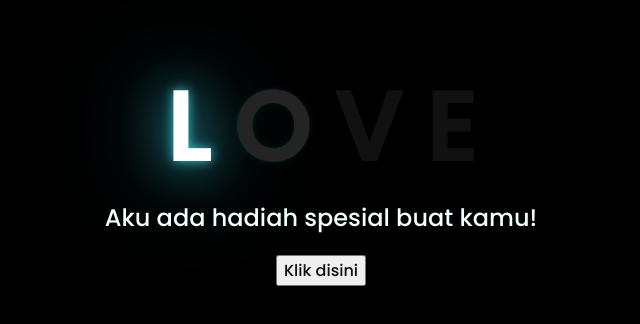
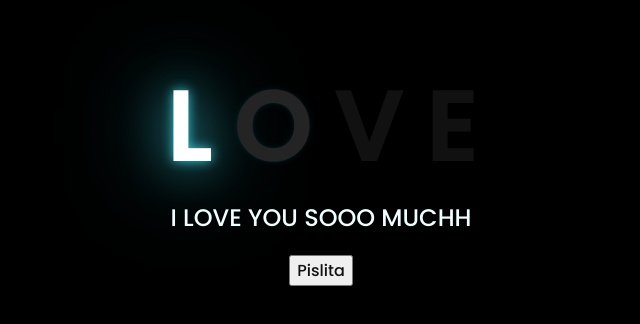
Before and after one commit to Aracena18/Aracena.github.io, a plain HTML site: page index.html in a window 1280 px wide. Shown: the part 238-562 px from the top of the page, without its empty margins (327-967 px from the left). Drawn offline with Linux system fonts and the light colour scheme.

Commit message:
Update index.html

```diff
--- a/index.html
+++ b/index.html
@@ -18,11 +18,11 @@
     </div>
 
     <div class="description">
-        <span>Aku ada hadiah spesial buat kamu!</span>
+        <span>I LOVE YOU SOOO MUCHH</span>
     </div>
     <div class="button">
         <button>
-            <a href="flower.html">Klik disini</a>
+            <a href="flower.html">Pislita</a>
         </button>
 
     </div>
```
